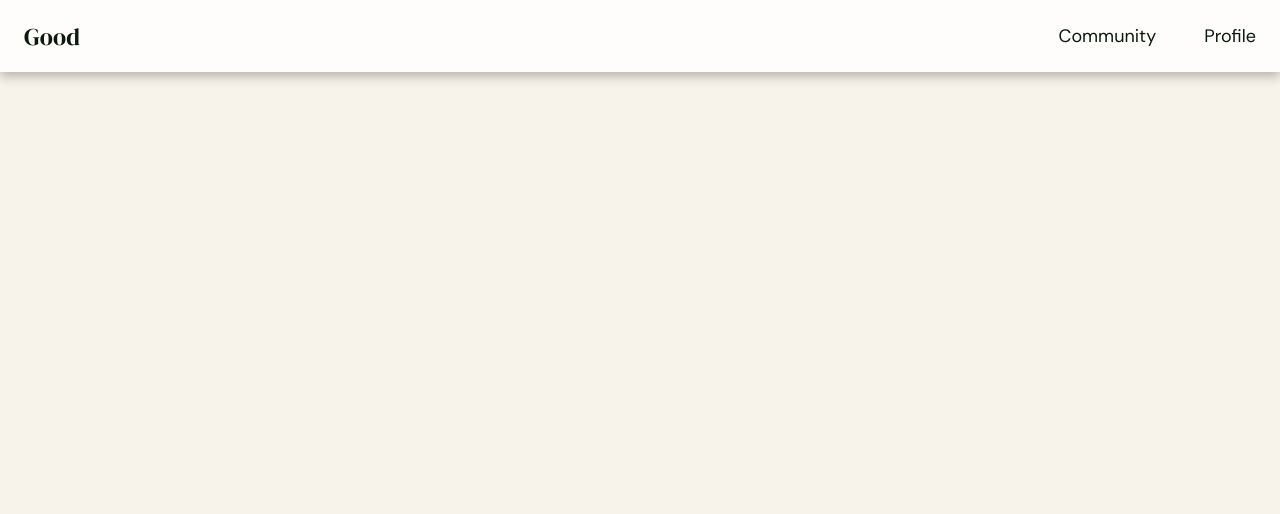
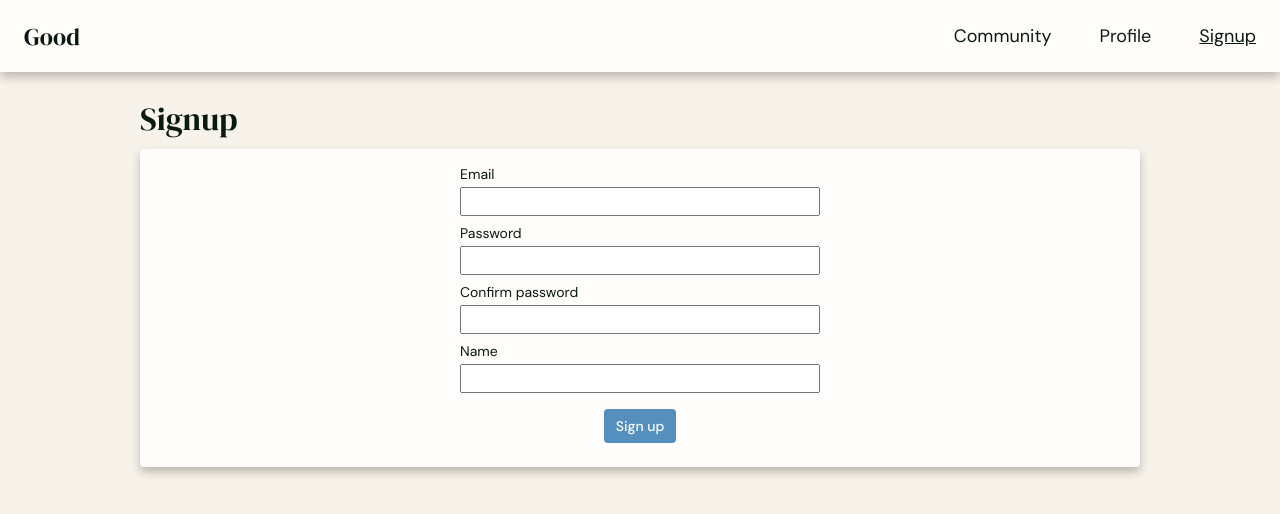
Before and after one commit to bndesigns-Good/client, a React (Create React App) app: page /signup in a window 1280 px wide. Shown: the top 514 px of the page. Built offline with nearby package versions, Linux system fonts and the light colour scheme; a web font is replaced by a local one.

Commit message:
Add signup, set up profile info, display offeree name

```diff
--- a/public/index.html
+++ b/public/index.html
@@ -27,6 +27,7 @@
     <link rel="preconnect" href="https://fonts.googleapis.com">
     <link rel="preconnect" href="https://fonts.gstatic.com" crossorigin>
     <link href="https://fonts.googleapis.com/css2?family=DM+Mono:ital,wght@0,300;0,400;0,500;1,300;1,400;1,500&family=DM+Sans:ital,opsz,wght@0,9..40,100;0,9..40,200;0,9..40,300;0,9..40,400;0,9..40,500;0,9..40,600;0,9..40,700;0,9..40,800;0,9..40,900;0,9..40,1000;1,9..40,100;1,9..40,200;1,9..40,300;1,9..40,400;1,9..40,500;1,9..40,600;1,9..40,700;1,9..40,800;1,9..40,900;1,9..40,1000&family=DM+Serif+Display:ital@0;1&display=swap" rel="stylesheet">
+    <link rel="stylesheet" href="https://fonts.googleapis.com/css2?family=Material+Symbols+Outlined:opsz,wght,FILL,GRAD@24,400,0,0" />
     <title>Good</title>
   </head>
   <body>
--- a/src/App.js
+++ b/src/App.js
@@ -3,6 +3,7 @@ import React from 'react';
 import Navbar from './components/Navbar';
 import Community from './components/Community';
 import Profile from './components/Profile';
+import Signup from './components/Signup'
 
 import { Route, Routes } from 'react-router-dom';
 
@@ -25,6 +26,7 @@ function App() {
         <Routes>
           <Route path="/" element={<Community />} />
           <Route path="/profile" element={<Profile />} />
+          <Route path="/signup" element={<Signup />} />
         </Routes>
       </div>
     </div>
--- a/src/components/Community.js
+++ b/src/components/Community.js
@@ -10,38 +10,59 @@ export default function Community() {
     const [title, setTitle] = useState("");
     const [category, setCategory] = useState("");
     const [price, setPrice] = useState(0);
-    const [offeree, setOfferee] = useState("");
+    // We'll pull the ID from the current user once login is set up
+    const [tempOffereeId, setTempOffereeId] = useState(1);
 
     useEffect(() => {
-        axios
-        .get('/offerings')
-        .then(res => res.data)
-        .then(offerings => setOfferings(offerings));
+        getOfferingsWithOfferees();
+        setTempOffereeId(1);
     }, []);
+
+    const getOfferingsWithOfferees = async () => {
+        try {
+            const response = await axios.get('/offerings');
+            const offerings = response.data;
+            Promise.all(offerings.map(async (offering) => {
+                const offeree = await axios
+                    .get(`/user/${offering.offeree_id}`)
+                    .then(response => response.data.name)
+                    .catch(error => console.log(error));
+                offering.offeree = offeree;
+                return offering;
+            }))
+            .then(updatedOfferings => setOfferings(updatedOfferings));
+        } catch (error) {
+            console.log(error)
+        }
+    }
 
     const showForm = (event) => {
         event.preventDefault();
         setFormClass("show");
     }
 
+    const hideForm = (event) => {
+        event.preventDefault();
+        setFormClass("hide");
+    }
+
     const handleSubmit = async (event) => {
-        // event.preventDefault();
+        event.preventDefault();
         const formData = {
             title: title,
             category: category,
             price: price,
-            offeree: offeree
+            offeree_id: tempOffereeId
         };
         try {
             await axios.post('/offerings', formData);
-            alert(`Success! You should see your new offering when you close this window.`)
+            alert(`Success! You should see your new offering when you refresh the page.`)
         } catch (error) {
             alert(`It looks like there was an error: ${error}`)
         }
         setTitle("");
         setCategory("");
         setPrice(0);
-        setOfferee("");
         setFormClass("hide");
     }
 
@@ -64,6 +85,12 @@ export default function Community() {
                     <p className="column-description">See all that your community has to offer! Offerings fall under four categories: services, assists, goods, and tools.</p>
                     <button className="primary-button" onClick={showForm}>Create offer</button>
                     <form className={`create-offer-form ${formClass}`} onSubmit={handleSubmit}>
+                        <div className="form-header">
+                            <h2>Create a new offer</h2>
+                            <button className="close-button" onClick={hideForm}>
+                                <span className="material-symbols-outlined">close</span>
+                            </button>
+                        </div>
                         <label>
                             Title <input name="title" value={title} onChange={(e) => setTitle(e.target.value)}/>
                         </label>
@@ -79,9 +106,6 @@ export default function Community() {
                         </label>
                         <label>
                             Price <input name="price" type="number" value={price} onChange={(e) => setPrice(e.target.value)}/>
-                        </label>
-                        <label>
-                            Offeree <input name="offeree" value={offeree} onChange={(e) => setOfferee(e.target.value)}/>
                         </label>
                         <button type="submit" className="form-button">Submit</button>
                     </form>
--- a/src/components/Navbar.js
+++ b/src/components/Navbar.js
@@ -10,6 +10,7 @@ export default function Navbar() {
             <ul>
                 <InternalLink to="/">Community</InternalLink>
                 <InternalLink to="/profile">Profile</InternalLink>
+                <InternalLink to="/signup">Signup</InternalLink>
             </ul>
         </nav>
     )
--- a/src/components/Profile.js
+++ b/src/components/Profile.js
@@ -5,6 +5,18 @@ export default function Profile() {
     return(
         <div>
             <h1>Profile</h1>
+            <div className="profile-top-section">
+                <div className="member-image" />
+                <div className="profile-info">
+                    <div className="info-header">
+                        <h2>Brennan</h2>
+                        <button className="form-button">Edit</button>
+                    </div>
+                    <p className="pronouns">he/him</p>
+                    <p>Member since 2023</p>
+                    <p>Hi! I'm Brennan, and I love being outside and helping people with their problems. You can find me in my garden, chilling on my porch, or hanging out with friends. I look forward to being an active part of this community!</p>
+                </div>
+            </div>
         </div>
     )
 }
--- /dev/null
+++ b/src/components/Signup.js
@@ -0,0 +1,47 @@
+import React, { useState } from 'react';
+import './components.css';
+
+export default function Signup() {
+    const [email, setEmail] = useState("");
+    const [password, setPassword] = useState("");
+    const [confirmPassword, setConfirmPassword] = useState("");
+    const [name, setName] = useState("");
+
+    const handleSubmit = (event) => {
+        event.preventDefault();
+        if (password !== confirmPassword) {
+            alert('Passwords do not match!')
+            setPassword("");
+            setConfirmPassword("");
+            return
+        }
+        const formData = {
+            email: email,
+            password: password,
+            confirmPassword: confirmPassword,
+            name: name
+        }
+        alert(`Email: ${formData.email}, password: ${formData.password}, name: ${formData.name}`);
+    }
+
+    return(
+        <div>
+            <h1>Signup</h1>
+            <form className="signup-form" onSubmit={handleSubmit}>
+                <label>
+                    Email <input name="email" type="email" value={email} onChange={(e) => setEmail(e.target.value)} />
+                </label>
+                <label>
+                    Password <input name="password" type="password" value={password} onChange={(e) => setPassword(e.target.value)} />
+                </label>
+                <label>
+                    Confirm password <input name="confirm-password" type="password" value={confirmPassword} onChange={(e) => setConfirmPassword(e.target.value)} />
+                </label>
+                <label>
+                    Name <input name="name" value={name} onChange={(e) => setName(e.target.value)} />
+                </label>
+                <button type="submit" class="form-button">Sign up</button>
+            </form>
+        </div>
+    )
+}
--- a/src/components/components.css
+++ b/src/components/components.css
@@ -1,3 +1,7 @@
+.material-symbols-outlined {
+    display: block;
+}
+
 /* ********** */
 /* Components */
 /* ********** */
@@ -28,12 +32,27 @@
     font-family: 'DM Sans', sans-serif;
     font-weight: 500;
     font-size: 0.875rem;
+    width: fit-content;
+    margin-top: 0.5rem;
+    margin-bottom: 0.5rem;
 
     transition: 200ms ease-out;
 }
 
 .form-button:hover {
     background-color: #2C4F5E;
+    cursor: pointer;
+}
+
+.close-button {
+    border: none;
+    background-color: transparent;
+
+    transition: 200ms ease-out;
+}
+
+.close-button:hover {
+    color:#2C4F5E;
     cursor: pointer;
 }
 
@@ -106,12 +125,19 @@
     padding: 1rem 10rem;
     margin-top: 0.5rem;
     align-items: center;
+    box-shadow: 0 5px 10px rgba(0, 0, 0, 0.25);
 }
 .hide {
     display: none;
 }
 .show {
     display: flex;
+}
+.form-header {
+    display: flex;
+    justify-content: space-between;
+    width: 100%;
+    align-items: center;
 }
 .create-offer-form label {
     font-family: 'DM Sans', sans-serif;
@@ -125,11 +151,6 @@
     margin-top: 0.25rem;
     font-family: inherit;
     padding: 0.25rem;
-}
-.create-offer-form button {
-    width: fit-content;
-    margin-top: 0.5rem;
-    margin-bottom: 0.5rem;
 }
 .offerings-container {
     margin-top: 1rem;
@@ -214,3 +235,57 @@
 .member-mini a:hover {
     color: #2C4F5E;
 }
+
+/* ******* */
+/* Profile */
+/* ******* */
+.profile-top-section {
+    margin-top: 1rem;
+    display: grid;
+    grid-template-columns: 10% 90%;
+    align-items: center;
+}
+
+.profile-info {
+    display: flex;
+    flex-direction: column;
+    gap: 0.25rem;
+}
+
+.info-header {
+    display: flex;
+    justify-content: space-between;
+    align-items: center;
+}
+
+.pronouns {
+    color: #89886C;
+}
+
+/* ****** */
+/* Signup */
+/* ****** */
+.signup-form {
+    display: flex;
+    flex-direction: column;
+    gap: 0.5rem;
+    background-color: #FFFDFC;
+    border-radius: 4px;
+    padding: 1rem 20rem;
+    margin-top: 0.5rem;
+    align-items: center;
+    box-shadow: 0 5px 10px rgba(0, 0, 0, 0.25);
+}
+
+.signup-form label {
+    font-family: 'DM Sans', sans-serif;
+    font-size: 0.875rem;
+    width: 100%;
+}
+.signup-form input {
+    width: 100%;
+    box-sizing: border-box;
+    margin-top: 0.25rem;
+    font-family: inherit;
+    padding: 0.25rem;
+}
--- a/src/index.js
+++ b/src/index.js
@@ -7,11 +7,12 @@ import { BrowserRouter } from 'react-router-dom';
 
 const root = ReactDOM.createRoot(document.getElementById('root'));
 root.render(
-  <React.StrictMode>
-    <BrowserRouter>
-      <App />
-    </BrowserRouter>
-  </React.StrictMode>
+  <BrowserRouter>
+    <App />
+  </BrowserRouter>
+  // Unwrapped the router:
+  // <React.StrictMode>
+  // </React.StrictMode>
 );
 
 // If you want to start measuring performance in your app, pass a function
```
